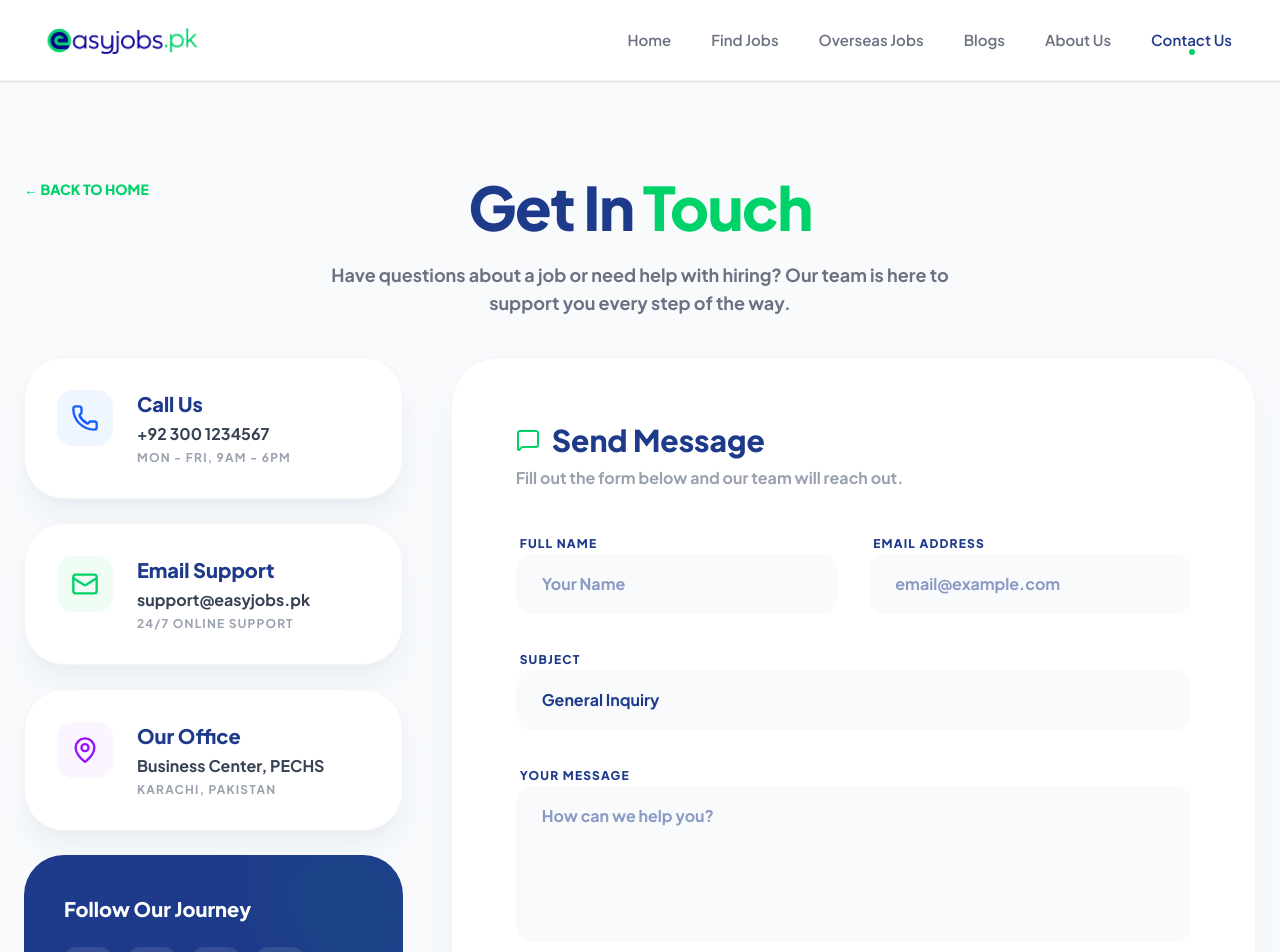
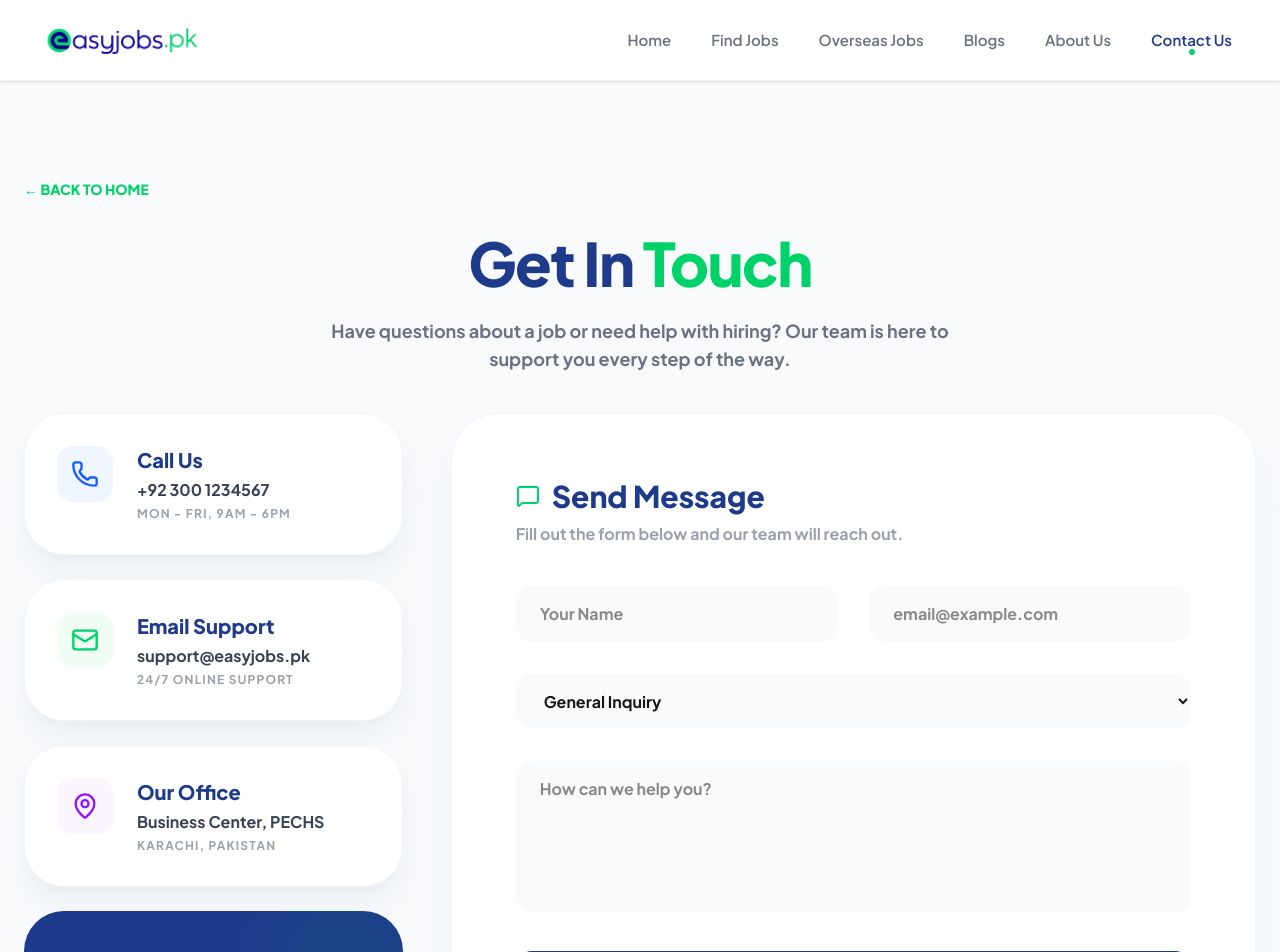
Before and after one commit to fmughalishere/client, a Next.js app: page /contact in a window 1280 px wide. Shown: the top 952 px of the page. Built offline with nearby package versions, Linux system fonts and the light colour scheme.

Commit message:
Update components

```diff
--- a/src/app/about/page.tsx
+++ b/src/app/about/page.tsx
@@ -24,13 +24,10 @@ const fadeInUp = {
 export default function AboutPage() {
   return (
     <main className="min-h-screen bg-white pb-20 overflow-hidden">
-      {/* Hero Section */}
       <section className="relative bg-[#1e3a8a] py-20 lg:py-32 text-white">
         <div className="absolute top-0 right-0 w-1/3 h-full bg-[#00d26a]/10 skew-x-12 transform origin-right"></div>
         <div className="max-w-7xl mx-auto px-6 relative z-10 flex flex-col items-start">
-
-          {/* Back to Home Link (Left aligned) */}
-          <div className="mb-8">
+            <div className="mb-8">
             <Link
               href="/"
               className="inline-block text-[#00d26a] font-black uppercase text-sm hover:underline"
@@ -57,8 +54,6 @@ export default function AboutPage() {
           </motion.p>
         </div>
       </section>
-
-      {/* Vision Section */}
       <section className="py-24 px-6 max-w-7xl mx-auto">
         <div className="grid md:grid-cols-2 gap-12 items-center">
           <motion.div {...fadeInUp}>
@@ -80,7 +75,6 @@ export default function AboutPage() {
               ))}
             </ul>
           </motion.div>
-
           <motion.div
             initial={{ opacity: 0, x: 50 }}
             whileInView={{ opacity: 1, x: 0 }}
@@ -114,8 +108,6 @@ export default function AboutPage() {
           </motion.div>
         </div>
       </section>
-
-      {/* Values Section */}
       <section className="bg-[#1e3a8a] py-24 px-6 text-white overflow-hidden relative">
         <div className="absolute -bottom-24 -left-24 w-96 h-96 bg-[#00d26a]/10 rounded-full blur-[120px]"></div>
 
@@ -149,8 +141,6 @@ export default function AboutPage() {
           </div>
         </div>
       </section>
-
-      {/* Join Section */}
       <section className="py-24 px-6 max-w-4xl mx-auto text-center">
         <motion.div {...fadeInUp}>
           <h2 className="text-3xl md:text-5xl font-black text-[#1e3a8a] mb-6">Join the Revolution</h2>
--- a/src/app/contact/page.tsx
+++ b/src/app/contact/page.tsx
@@ -7,7 +7,6 @@ import {
   MapPin,
   Send,
   MessageSquare,
-  Clock,
   Facebook,
   Twitter,
   Linkedin,
@@ -56,11 +55,7 @@ export default function ContactPage() {
   return (
     <main className="min-h-screen bg-[#f8fafc] py-16 lg:py-24">
       <div className="max-w-7xl mx-auto px-6">
-
-        {/* Hero Section */}
-        <div className="text-center mb-10 relative">
-          {/* Back to Home Link on Left */}
-          <div className="absolute left-0 top-0">
+        <div className="mb-8">
           <Link
             href="/"
             className="inline-block text-[#00d26a] font-black uppercase text-sm hover:underline"
@@ -68,7 +63,7 @@ export default function ContactPage() {
             ← Back to Home
           </Link>
         </div>
-
+        <div className="text-center mb-10">
           <motion.h1
             initial={{ opacity: 0, y: -20 }}
             animate={{ opacity: 1, y: 0 }}
@@ -84,8 +79,6 @@ export default function ContactPage() {
             Have questions about a job or need help with hiring? Our team is here to support you every step of the way.
           </motion.p>
         </div>
-
-        {/* Contact Info & Socials */}
         <div className="grid lg:grid-cols-3 gap-12">
           <div className="space-y-6">
             {contactInfo.map((item, i) => (
@@ -108,7 +101,11 @@ export default function ContactPage() {
             ))}
             <div className="bg-[#1e3a8a] p-10 rounded-[2.5rem] text-white relative overflow-hidden">
               <div className="absolute top-0 right-0 w-32 h-32 bg-[#00d26a]/10 rounded-bl-full blur-2xl"></div>
-              <h3 className="text-xl font-black mb-6 relative z-10">Follow Our Journey</h3>
+
+              <h3 className="text-xl font-black mb-6 relative z-10">
+                Follow Our Journey
+              </h3>
+
               <div className="flex gap-4 relative z-10">
                 {[Facebook, Twitter, Linkedin, Instagram].map((Icon, i) => (
                   <button key={i} className="w-12 h-12 bg-white/10 hover:bg-[#00d26a] rounded-xl flex items-center justify-center transition-all">
@@ -118,14 +115,13 @@ export default function ContactPage() {
               </div>
             </div>
           </div>
-
-          {/* Contact Form */}
           <div className="lg:col-span-2">
             <motion.div
               initial={{ opacity: 0, y: 30 }}
               animate={{ opacity: 1, y: 0 }}
               className="bg-white p-10 md:p-16 rounded-[3rem] shadow-2xl shadow-slate-200/50 border border-gray-100 relative"
             >
+
               {formState === "success" ? (
                 <motion.div
                   initial={{ scale: 0.9, opacity: 0 }}
@@ -135,64 +131,82 @@ export default function ContactPage() {
                   <div className="w-24 h-24 bg-green-50 rounded-full flex items-center justify-center mx-auto mb-8">
                     <CheckCircle2 size={60} className="text-[#00d26a]" />
                   </div>
-                  <h2 className="text-3xl font-black text-[#1e3a8a] mb-4">Message Sent!</h2>
-                  <p className="text-gray-500 font-bold mb-10">Thanks! We've received your message and will get back to you within 24 hours.</p>
-                  <button onClick={() => setFormState("idle")} className="bg-[#1e3a8a] text-white px-10 py-4 rounded-2xl font-black transition-all">
+
+                  <h2 className="text-3xl font-black text-[#1e3a8a] mb-4">
+                    Message Sent!
+                  </h2>
+
+                  <p className="text-gray-500 font-bold mb-10">
+                    Thanks! We've received your message and will get back to you within 24 hours.
+                  </p>
+
+                  <button
+                    onClick={() => setFormState("idle")}
+                    className="bg-[#1e3a8a] text-white px-10 py-4 rounded-2xl font-black"
+                  >
                     Send Another Message
                   </button>
                 </motion.div>
+
               ) : (
+
                 <>
                   <div className="mb-10">
                     <h2 className="text-3xl font-black text-[#1e3a8a] mb-2 flex items-center gap-3">
                       <MessageSquare className="text-[#00d26a]" /> Send Message
                     </h2>
-                    <p className="text-gray-400 font-bold">Fill out the form below and our team will reach out.</p>
+                    <p className="text-gray-400 font-bold">
+                      Fill out the form below and our team will reach out.
+                    </p>
                   </div>
 
                   <form onSubmit={handleSubmit} className="space-y-8">
+
                     <div className="grid md:grid-cols-2 gap-8">
-                      <div className="space-y-2">
-                        <label className="text-xs font-black text-[#1e3a8a] ml-1 uppercase tracking-widest">Full Name</label>
-                        <input required type="text" placeholder="Your Name" className="w-full px-6 py-4 bg-slate-50 border-2 border-transparent focus:border-[#1e3a8a] focus:bg-white rounded-2xl outline-none transition-all font-bold text-[#1e3a8a]" />
-                      </div>
-                      <div className="space-y-2">
-                        <label className="text-xs font-black text-[#1e3a8a] ml-1 uppercase tracking-widest">Email Address</label>
-                        <input required type="email" placeholder="email@example.com" className="w-full px-6 py-4 bg-slate-50 border-2 border-transparent focus:border-[#1e3a8a] focus:bg-white rounded-2xl outline-none transition-all font-bold text-[#1e3a8a]" />
-                      </div>
+                      <input
+                        required
+                        type="text"
+                        placeholder="Your Name"
+                        className="w-full px-6 py-4 bg-slate-50 rounded-2xl outline-none font-bold"
+                      />
+
+                      <input
+                        required
+                        type="email"
+                        placeholder="email@example.com"
+                        className="w-full px-6 py-4 bg-slate-50 rounded-2xl outline-none font-bold"
+                      />
                     </div>
 
-                    <div className="space-y-2">
-                      <label className="text-xs font-black text-[#1e3a8a] ml-1 uppercase tracking-widest">Subject</label>
-                      <select className="w-full px-6 py-4 bg-slate-50 border-2 border-transparent focus:border-[#1e3a8a] focus:bg-white rounded-2xl outline-none transition-all font-bold text-[#1e3a8a] appearance-none cursor-pointer">
+                    <select className="w-full px-6 py-4 bg-slate-50 rounded-2xl font-bold">
                       <option>General Inquiry</option>
                       <option>Job Seeker Support</option>
                       <option>Employer Business</option>
                       <option>Report an Issue</option>
                     </select>
-                    </div>
 
-                    <div className="space-y-2">
-                      <label className="text-xs font-black text-[#1e3a8a] ml-1 uppercase tracking-widest">Your Message</label>
-                      <textarea required rows={5} placeholder="How can we help you?" className="w-full px-6 py-4 bg-slate-50 border-2 border-transparent focus:border-[#1e3a8a] focus:bg-white rounded-2xl outline-none transition-all font-bold text-[#1e3a8a] resize-none"></textarea>
-                    </div>
+                    <textarea
+                      required
+                      rows={5}
+                      placeholder="How can we help you?"
+                      className="w-full px-6 py-4 bg-slate-50 rounded-2xl font-bold resize-none"
+                    ></textarea>
 
                     <button
                       type="submit"
-                      disabled={formState === "sending"}
-                      className="w-full bg-[#1e3a8a] hover:bg-blue-900 text-white py-5 rounded-2xl font-black text-xl transition-all shadow-xl shadow-blue-100 flex items-center justify-center gap-3 active:scale-95 disabled:opacity-70"
+                      className="w-full bg-[#1e3a8a] text-white py-5 rounded-2xl font-black text-xl flex items-center justify-center gap-3"
                     >
-                      {formState === "sending" ? "Sending..." : "Submit Message"}
+                      Submit Message
                       <Send size={22} />
                     </button>
+
                   </form>
                 </>
               )}
+
             </motion.div>
           </div>
         </div>
-
-        {/* Map Section */}
         <motion.div
           initial={{ opacity: 0 }}
           whileInView={{ opacity: 1 }}
@@ -200,7 +214,9 @@ export default function ContactPage() {
         >
           <div className="absolute inset-0 bg-[#1e3a8a]/5 flex flex-col items-center justify-center">
             <MapPin size={48} className="text-[#1e3a8a] mb-4 animate-bounce" />
-            <p className="text-[#1e3a8a] font-black text-xl">Find us on Google Maps</p>
+            <p className="text-[#1e3a8a] font-black text-xl">
+              Find us on Google Maps
+            </p>
           </div>
         </motion.div>
 
--- a/src/app/dashboard/employer/page.tsx
+++ b/src/app/dashboard/employer/page.tsx
@@ -47,6 +47,14 @@ export default function EmployerDashboard() {
   return (
     <div className="min-h-screen bg-[#f8fafc] flex flex-col md:flex-row">
       <aside className="w-full md:w-72 bg-white border-r border-gray-100 p-8 flex flex-col gap-8">
+        <div className="mb-8">
+        <Link
+          href="/"
+          className="inline-block text-[#00d26a] font-black uppercase text-sm hover:underline"
+        >
+          ← Back to Home
+        </Link>
+      </div>
         <div className="font-black text-[#1e3a8a] text-xl px-2 uppercase tracking-tighter">Employer Panel</div>
         <nav className="space-y-2">
           {navItems.map((item) => (
```
Also changed, not shown: src/app/jobs/foreign/page.tsx (+9 -23 lines). Lines whose indentation alone changed are shown as unchanged.
